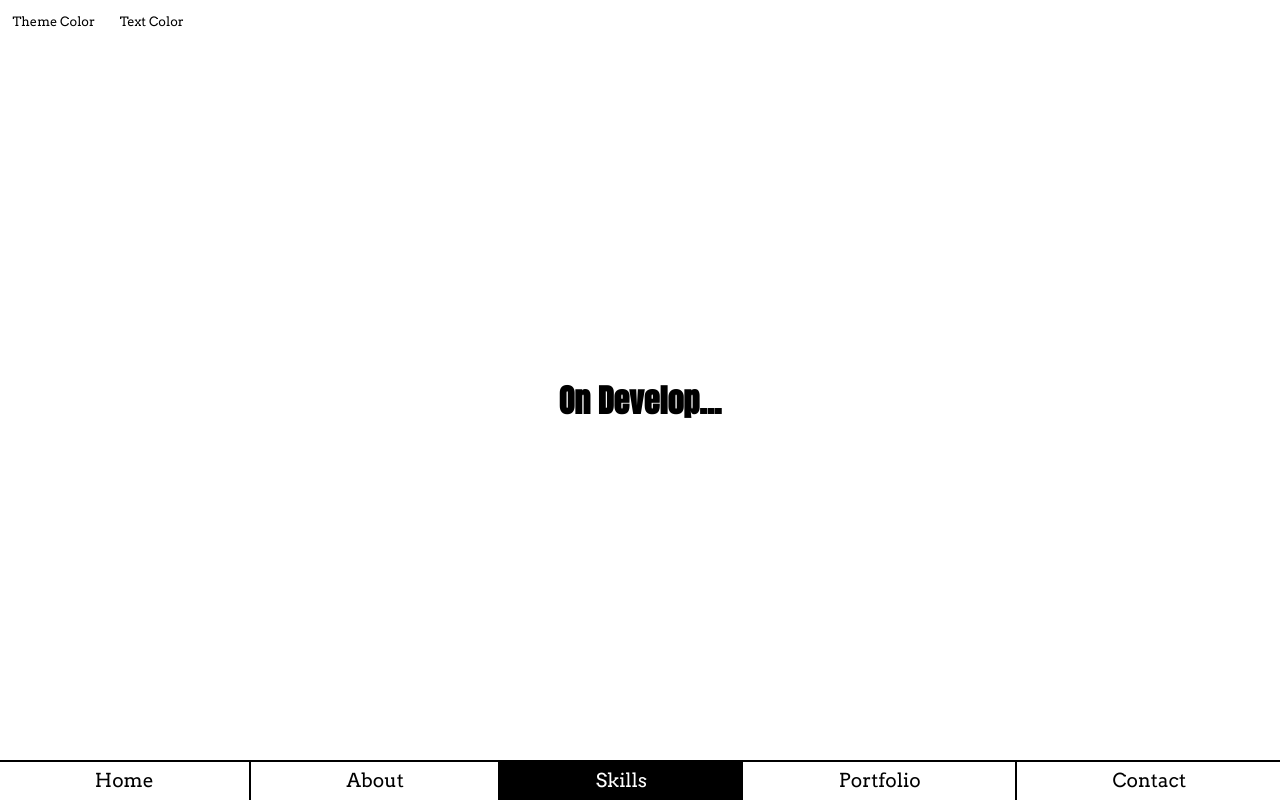
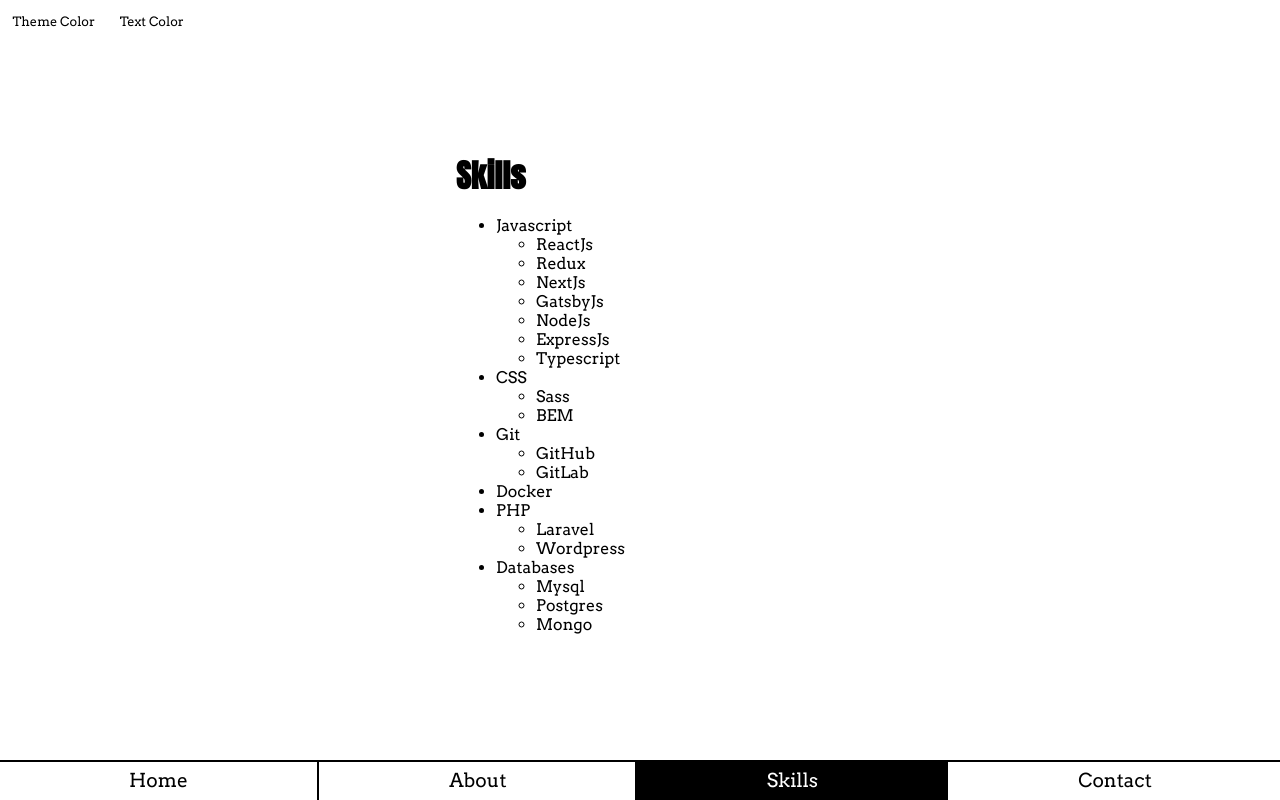
Before and after one commit to jonnitg/jonnitg.github.io, a Next.js app: page /skills in a window 1280 px wide. Built offline with nearby package versions, Linux system fonts and the light colour scheme.

Commit message:
Add Skills section without styling

```diff
--- a/src/components/navigation/navigation.component.tsx
+++ b/src/components/navigation/navigation.component.tsx
@@ -24,10 +24,10 @@
     title: 'Skills',
     href: '/skills',
   },
-  {
-    title: 'Portfolio',
-    href: '/portfolio',
-  },
+  // {
+  //   title: 'Portfolio',
+  //   href: '/portfolio',
+  // },
   {
     title: 'Contact',
     href: '/contact',
--- /dev/null
+++ b/src/components/skills-section/index.tsx
@@ -0,0 +1 @@
+export { default } from './skills-section.component';
--- /dev/null
+++ b/src/components/skills-section/skills-section.component.tsx
@@ -0,0 +1,63 @@
+import React from 'react';
+import Heading from '@elements/heading';
+import styles from './skills-section.module.scss';
+
+const SkillsSection = () => {
+  return (
+    <div className={styles.stl}>
+      <div className={styles.stl__container}>
+        <Heading tag="h2" className={styles.str__heading}>
+          Skills
+        </Heading>
+        <div className={styles.stl__text}>
+          <ul>
+            <li>
+              Javascript
+              <ul>
+                <li>ReactJs</li>
+                <li>Redux</li>
+                <li>NextJs</li>
+                <li>GatsbyJs</li>
+                <li>NodeJs</li>
+                <li>ExpressJs</li>
+                <li>Typescript</li>
+              </ul>
+            </li>
+            <li>
+              CSS
+              <ul>
+                <li>Sass</li>
+                <li>BEM</li>
+              </ul>
+            </li>
+            <li>
+              Git
+              <ul>
+                <li>GitHub</li>
+                <li>GitLab</li>
+              </ul>
+            </li>
+            <li>Docker</li>
+            <li>
+              PHP
+              <ul>
+                <li>Laravel</li>
+                <li>Wordpress</li>
+              </ul>
+            </li>
+            <li>
+              Databases
+              <ul>
+                <li>Mysql</li>
+                <li>Postgres</li>
+                <li>Mongo</li>
+              </ul>
+            </li>
+          </ul>
+        </div>
+      </div>
+    </div>
+  );
+};
+
+export default SkillsSection;
--- /dev/null
+++ b/src/components/skills-section/skills-section.module.scss
@@ -0,0 +1,32 @@
+@import '../../sass/base';
+
+.stl {
+  display: grid;
+  position: fixed;
+  grid-gap: 1em;
+  align-content: center;
+  justify-content: center;
+  width: 100%;
+  height: calc(100% - 100px);
+  margin-top: 50px;
+  margin-bottom: 50px;
+
+  &__container {
+    width: 100%;
+    padding-left: 1em;
+    padding-right: 1em;
+    box-sizing: border-box;
+
+    @include for-size(mobile-landscape-up) {
+      width: 400px;
+    }
+  }
+
+  &__heading {
+    text-align: center;
+  }
+
+  &__text {
+    font-family: 'Arvo', serif;
+  }
+}
--- a/src/pages/skills.tsx
+++ b/src/pages/skills.tsx
@@ -1,14 +1,13 @@
 import Head from 'next/head';
 import Layout from '@components/layout';
+import SkillsSection from '@components/skills-section';
 
 const Skills = () => (
   <Layout>
     <Head>
       <title>Skills | Web Developer | Jonatán Isaac Treviño Galindo</title>
     </Head>
-    <div className="on-develop">
-      <h1>On Develop...</h1>
-    </div>
+    <SkillsSection />
   </Layout>
 );
 
```
